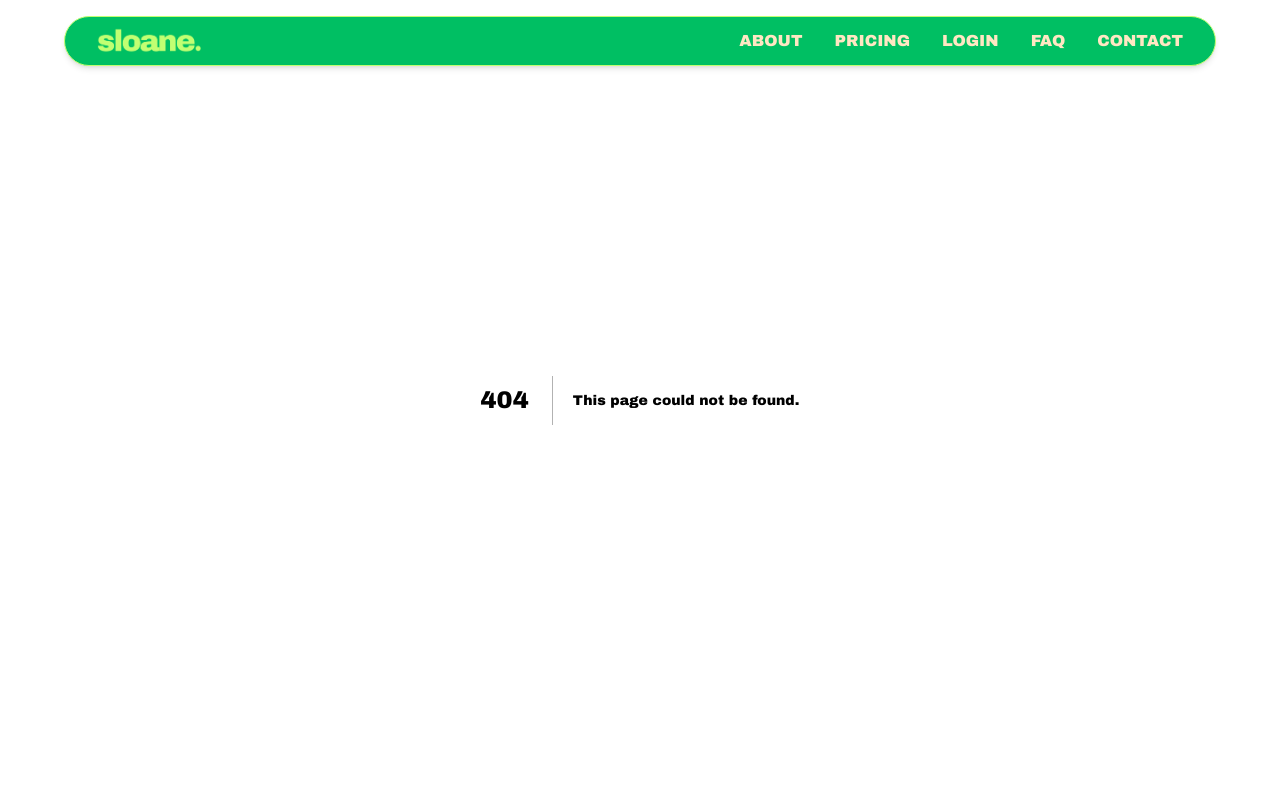
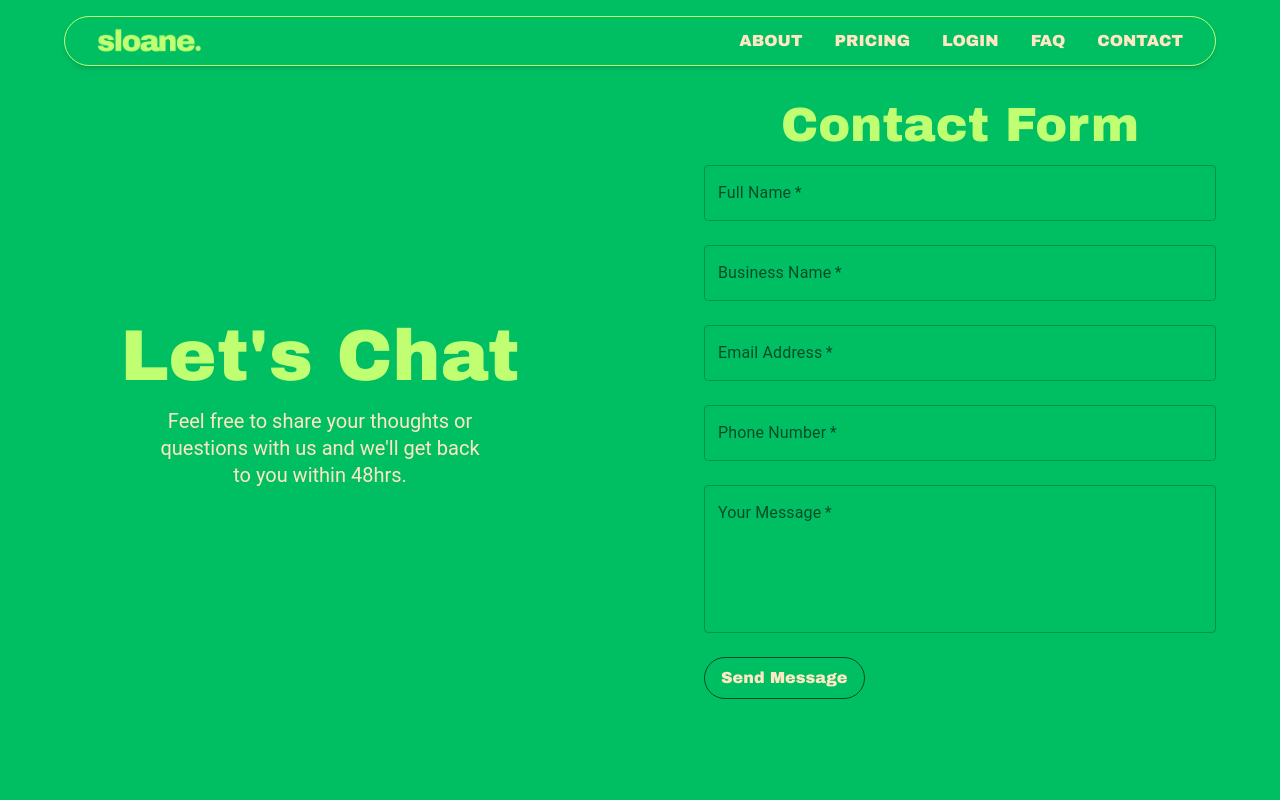
Before and after one commit to tjsoho/sloane, a Next.js app: page /contact in a window 1280 px wide. Before the commit this address had no page. Shown: the top 800 px of the page. Built offline with nearby package versions, Linux system fonts and the light colour scheme.

Commit message:
fixed buttong controls

```diff
--- /dev/null
+++ b/src/app/components/about/page.tsx
@@ -0,0 +1,9 @@
+const About = () => {
+    return (
+        <div>
+        <h1>About</h1>
+        </div>
+    );
+    }
+
+export default About;
--- a/src/app/components/core/header.tsx
+++ b/src/app/components/core/header.tsx
@@ -35,7 +35,9 @@ const Header = () => {
           <div className="w-[90%] bg-brand-green shadow-md border-[0.5px] border-brand-logo z-50 rounded-full mt-4">
             <div className="container mx-auto flex items-center justify-between px-8 py-2 ">
               <div className="flex items-center">
+                <Link href="/home" >
                 <img src="/images/logo.png" alt="Logo" className="h-8" />
+                </Link>
               </div>
               <nav className="hidden lg:flex space-x-8">
                 <Link href="/about" legacyBehavior><a className={linkClasses}>About</a></Link>
--- a/src/app/components/home/Floating.tsx
+++ b/src/app/components/home/Floating.tsx
@@ -56,7 +56,7 @@ const Floating = () => {
                 textColor="brand-green-dark"
                 textHoverColor="brand-logo"
                 backgroundColor="brand-logo"
-                hoverBG="brand-green"
+                hoverBG="brand-green-dark"
                 onClick={handleClick}
                 path="https://buy.stripe.com/bIY8yr3Lx5qw5CU001"
                 controls={controlsArray[2]}
@@ -119,7 +119,7 @@ const Floating = () => {
                 textColor="brand-green-dark"
                 textHoverColor="brand-logo"
                 backgroundColor="brand-green-light"
-                hoverBG="brand-green"
+                hoverBG="brand-green-dark"
                 onClick={handleClick}
                 path="https://buy.stripe.com/bIY8yr3Lx5qw5CU001"
                 controls={controlsArray[6]}
@@ -195,7 +195,7 @@ const Floating = () => {
                 textColor="brand-green-dark"
                 textHoverColor="brand-logo"
                 backgroundColor="brand-green-light"
-                hoverBG="brand-green"
+                hoverBG="brand-green-dark"
                 onClick={handleClick}
                 path="https://buy.stripe.com/bIY8yr3Lx5qw5CU001"
                 controls={controlsArray[10]}
@@ -213,7 +213,7 @@ const Floating = () => {
                 textColor="brand-green-dark"
                 textHoverColor="brand-logo"
                 backgroundColor="brand-logo"
-                hoverBG="brand-green"
+                hoverBG="brand-green-dark"
                 onClick={handleClick}
                 path="https://buy.stripe.com/bIY8yr3Lx5qw5CU001"
                 controls={controlsArray[11]}
@@ -276,7 +276,7 @@ const Floating = () => {
                 textColor="brand-green-dark"
                 textHoverColor="brand-logo"
                 backgroundColor="brand-green-light"
-                hoverBG="brand-green"
+                hoverBG="brand-green-dark"
                 onClick={handleClick}
                 path="https://buy.stripe.com/bIY8yr3Lx5qw5CU001"
                 controls={controlsArray[15]}
--- a/src/app/components/home/MobileFloating.tsx
+++ b/src/app/components/home/MobileFloating.tsx
@@ -24,21 +24,8 @@ const MobileFloating = () => {
     console.log("Button clicked!");
   };
 
-  const maxPixels = 64; // Maximum movement in pixels
-  const position1 = useRandomMovement(maxPixels);
-  const position2 = useRandomMovement(maxPixels);
-  const position3 = useRandomMovement(maxPixels);
-  const position4 = useRandomMovement(maxPixels);
-  const position5 = useRandomMovement(maxPixels);
-  const position6 = useRandomMovement(maxPixels);
-  const position7 = useRandomMovement(maxPixels);
-  const position8 = useRandomMovement(maxPixels);
-  const position9 = useRandomMovement(maxPixels);
-  const position10 = useRandomMovement(maxPixels);
-  const position11 = useRandomMovement(maxPixels);
-  const position12 = useRandomMovement(maxPixels);
-  const position13 = useRandomMovement(maxPixels);
-  const position14 = useRandomMovement(maxPixels);
+  const maxPixels = 12; // Maximum movement in pixels
+  const controlsArray = Array.from({ length: 16 }, () => useRandomMovement(maxPixels));
 
   return (
     <div className="bg-brand-green flex h-full w-full py-8 lg:py-32">
@@ -46,6 +33,7 @@ const MobileFloating = () => {
         {/* ---------------------------------------------------------row 1 ---------------------------------------------------------*/}
         <div className="my-6 flex w-full justify-center">
           <div className="mx-2">
+            {controlsArray[0] && (
               <Button2
                 title="Your go-to for all how-to's"
                 textColor="brand-green-dark"
@@ -54,14 +42,16 @@ const MobileFloating = () => {
                 hoverBG="brand-green-dark"
                 onClick={handleClick}
                 path="https://buy.stripe.com/bIY8yr3Lx5qw5CU001"
-              position={position1}
+                controls={controlsArray[0]}
                 animate={!isMobile} // Conditional animation
               />
+            )}
           </div>
         </div>
         {/* ---------------------------------------------------------row 2 ---------------------------------------------------------*/}
         <div className="my-2 flex w-full justify-center">
           <div className="mx-6">
+            {controlsArray[1] && (
               <Button2
                 title="Product Ideation"
                 textColor="brand-green-dark"
@@ -70,11 +60,13 @@ const MobileFloating = () => {
                 hoverBG="brand-green-dark"
                 onClick={handleClick}
                 path="https://buy.stripe.com/bIY8yr3Lx5qw5CU001"
-              position={position2}
+                controls={controlsArray[1]}
                 animate={!isMobile} // Conditional animation
               />
+            )}
           </div>
           <div className="mx-6">
+            {controlsArray[2] && (
               <Button2
                 title="Blog Ideas"
                 textColor="brand-green-dark"
@@ -83,14 +75,16 @@ const MobileFloating = () => {
                 hoverBG="brand-green-dark"
                 onClick={handleClick}
                 path="https://buy.stripe.com/bIY8yr3Lx5qw5CU001"
-              position={position3}
+                controls={controlsArray[2]}
                 animate={!isMobile} // Conditional animation
               />
+            )}
           </div>
         </div>
         {/* ---------------------------------------------------------row 3 ---------------------------------------------------------*/}
         <div className="my-2 flex w-full justify-center">
           <div className="mx-2">
+            {controlsArray[3] && (
               <Button2
                 title="SEO"
                 textColor="brand-green-dark"
@@ -99,11 +93,13 @@ const MobileFloating = () => {
                 hoverBG="brand-green-dark"
                 onClick={handleClick}
                 path="https://buy.stripe.com/bIY8yr3Lx5qw5CU001"
-              position={position4}
+                controls={controlsArray[3]}
                 animate={!isMobile} // Conditional animation
               />
+            )}
           </div>
           <div className="mx-6">
+            {controlsArray[4] && (
               <Button2
                 title="Business Planning"
                 textColor="brand-green-dark"
@@ -112,14 +108,16 @@ const MobileFloating = () => {
                 hoverBG="brand-green"
                 onClick={handleClick}
                 path="https://buy.stripe.com/bIY8yr3Lx5qw5CU001"
-              position={position5}
+                controls={controlsArray[4]}
                 animate={!isMobile} // Conditional animation
               />
+            )}
           </div>
         </div>
         {/* ---------------------------------------------------------row 4 ---------------------------------------------------------*/}
         <div className="my-2 flex w-full justify-center">
           <div className="mx-2">
+            {controlsArray[5] && (
               <Button2
                 title="Content Ideation"
                 textColor="brand-green-dark"
@@ -128,11 +126,13 @@ const MobileFloating = () => {
                 hoverBG="brand-green-dark"
                 onClick={handleClick}
                 path="https://buy.stripe.com/bIY8yr3Lx5qw5CU001"
-              position={position6}
+                controls={controlsArray[5]}
                 animate={!isMobile} // Conditional animation
               />
+            )}
           </div>
           <div className="mx-6">
+            {controlsArray[6] && (
               <Button2
                 title="Sales Funnels"
                 textColor="brand-green-dark"
@@ -141,9 +141,10 @@ const MobileFloating = () => {
                 hoverBG="brand-green"
                 onClick={handleClick}
                 path="https://buy.stripe.com/bIY8yr3Lx5qw5CU001"
-              position={position7}
+                controls={controlsArray[6]}
                 animate={!isMobile} // Conditional animation
               />
+            )}
           </div>
         </div>
         {/* ------------------------------------------------ MAIN ROW ---------------------------------------------------------*/}
@@ -164,6 +165,7 @@ const MobileFloating = () => {
         {/* row 4 */}
         <div className="my-4 flex w-full justify-center">
           <div className="mx-6">
+            {controlsArray[7] && (
               <Button2
                 title="Client Communication"
                 textColor="brand-green-dark"
@@ -172,14 +174,16 @@ const MobileFloating = () => {
                 hoverBG="brand-green-dark"
                 onClick={handleClick}
                 path="https://buy.stripe.com/bIY8yr3Lx5qw5CU001"
-              position={position8}
+                controls={controlsArray[7]}
                 animate={!isMobile} // Conditional animation
               />
+            )}
           </div>
         </div>
         {/* ---------------------------------------------------------row 5 ---------------------------------------------------------*/}
         <div className="my-2 flex w-full justify-center">
           <div className="mx-4">
+            {controlsArray[8] && (
               <Button2
                 title="Training & Onboarding"
                 textColor="brand-green-dark"
@@ -188,11 +192,13 @@ const MobileFloating = () => {
                 hoverBG="brand-green-dark"
                 onClick={handleClick}
                 path="https://buy.stripe.com/bIY8yr3Lx5qw5CU001"
-              position={position9}
+                controls={controlsArray[8]}
                 animate={!isMobile} // Conditional animation
               />
+            )}
           </div>
           <div className="mx-4">
+            {controlsArray[9] && (
               <Button2
                 title="Website Copy"
                 textColor="brand-green-dark"
@@ -201,14 +207,16 @@ const MobileFloating = () => {
                 hoverBG="brand-green-dark"
                 onClick={handleClick}
                 path="https://buy.stripe.com/bIY8yr3Lx5qw5CU001"
-              position={position10}
+                controls={controlsArray[9]}
                 animate={!isMobile} // Conditional animation
               />
+            )}
           </div>
         </div>
         {/* ---------------------------------------------------------row 6 ---------------------------------------------------------*/}
         <div className="my-2 flex w-full justify-center">
           <div className="mx-2">
+            {controlsArray[10] && (
               <Button2
                 title="Sales Funnels"
                 textColor="brand-green-dark"
@@ -217,11 +225,13 @@ const MobileFloating = () => {
                 hoverBG="brand-green-dark"
                 onClick={handleClick}
                 path="https://buy.stripe.com/bIY8yr3Lx5qw5CU001"
-              position={position11}
+                controls={controlsArray[10]}
                 animate={!isMobile} // Conditional animation
               />
+            )}
           </div>
           <div className="mx-6">
+            {controlsArray[11] && (
               <Button2
                 title="Socials Strategy"
                 textColor="brand-green-dark"
@@ -230,14 +240,16 @@ const MobileFloating = () => {
                 hoverBG="brand-green"
                 onClick={handleClick}
                 path="https://buy.stripe.com/bIY8yr3Lx5qw5CU001"
-              position={position12}
+                controls={controlsArray[11]}
                 animate={!isMobile} // Conditional animation
               />
+            )}
           </div>
         </div>
         {/* ---------------------------------------------------------row 7 ---------------------------------------------------------*/}
         <div className="my-2 flex w-full justify-center">
           <div className="mx-6 mt-4">
+            {controlsArray[12] && (
               <Button2
                 title="New Offerings"
                 textColor="brand-green-dark"
@@ -246,11 +258,13 @@ const MobileFloating = () => {
                 hoverBG="brand-green-dark"
                 onClick={handleClick}
                 path="https://buy.stripe.com/bIY8yr3Lx5qw5CU001"
-              position={position13}
+                controls={controlsArray[12]}
                 animate={!isMobile} // Conditional animation
               />
+            )}
           </div>
           <div className="mx-8 mt-2">
+            {controlsArray[13] && (
               <Button2
                 title="Course Creation"
                 textColor="brand-green-dark"
@@ -259,9 +273,10 @@ const MobileFloating = () => {
                 hoverBG="brand-green"
                 onClick={handleClick}
                 path="https://buy.stripe.com/bIY8yr3Lx5qw5CU001"
-              position={position14}
+                controls={controlsArray[13]}
                 animate={!isMobile} // Conditional animation
               />
+            )}
           </div>
         </div>
       </div>
--- /dev/null
+++ b/src/app/contact/page.tsx
@@ -0,0 +1,159 @@
+"use client";
+import React, { useState } from "react";
+import { Grid, Typography, TextField } from "@mui/material";
+import { useRouter } from "next/navigation"; // Corrected import
+import { Reveal } from "../components/Animations/Reveal";
+import { SlideReveal } from "../components/Animations/SlideReveal";
+
+const ContactForm: React.FC = () => {
+  const [isSubmitted, setIsSubmitted] = useState(false);
+  const router = useRouter();
+
+  const handleSubmit = async (e: React.FormEvent<HTMLFormElement>) => {
+    e.preventDefault();
+    const form = e.target as HTMLFormElement;
+    const formData = new FormData(form);
+    const response = await fetch("https://api.web3forms.com/submit", {
+      method: "POST",
+      body: formData,
+    });
+
+    if (response.ok) {
+      // Handle successful form submission here
+      console.log("Form submitted successfully!");
+      setIsSubmitted(true);
+      form.reset();
+
+      // Redirect to the home page after a successful submission (assuming "/home" is your home page route)
+      router.push("/home");
+    } else {
+      // Handle form submission errors here
+      console.error("Form submission failed.");
+    }
+  };
+
+  return (
+    <Grid container spacing={0}>
+      <Grid
+        item
+        xs={12}
+        md={6}
+        sx={{
+          display: "flex",
+          flexDirection: "column",
+          alignItems: "center",
+          justifyContent: "center",
+          padding: 4,
+          paddingTop: 16,
+          paddingBottom: 16,
+        }}
+        className="bg-brand-green"
+      >
+        <SlideReveal>
+          <h2 className="my-4 text-center text-5xl text-brand-logo lg:text-7xl">
+            Let's Chat
+          </h2>
+        </SlideReveal>
+        <Reveal>
+          <Typography
+            variant="h5"
+            style={{ textAlign: "center", fontSize: "20px" }}
+            className="px-16 text-brand-cream xl:px-32"
+            gutterBottom
+          >
+            Feel free to share your thoughts or questions with us and we'll get
+            back to you within 48hrs.
+          </Typography>
+        </Reveal>
+      </Grid>
+      <Grid
+        item
+        xs={12}
+        md={6}
+        sx={{
+          padding: { xs: "50px", sm: "0 32px", lg: "0 64px", xl: "0 132px" },
+          height: "100vh",
+          display: "flex",
+          flexDirection: "column",
+          justifyContent: { xs: "flex-start", sm: "center" },
+          alignItems: "center",
+        }}
+        className="bg-brand-green"
+      >
+        <form onSubmit={handleSubmit}>
+          <input
+            type="hidden"
+            name="access_key"
+            value="a8bc9187-f073-45fe-b457-d7848a0e31f0" // Replace with your actual Access Key
+          />
+          <h3 className="text-center font-Archivo text-3xl text-brand-logo lg:text-5xl">
+            Contact Form
+          </h3>
+          <TextField
+            fullWidth
+            label="Full Name"
+            name="name"
+            variant="outlined"
+            margin="normal"
+            required
+          />
+          <TextField
+            fullWidth
+            label="Business Name"
+            name="name"
+            variant="outlined"
+            margin="normal"
+            required
+          />
+          <TextField
+            fullWidth
+            label="Email Address"
+            name="email"
+            type="email"
+            variant="outlined"
+            margin="normal"
+            required
+          />
+          <TextField
+            fullWidth
+            label="Phone Number"
+            name="phone"
+            variant="outlined"
+            margin="normal"
+            required
+          />
+          <TextField
+            fullWidth
+            label="Your Message"
+            name="message"
+            multiline
+            rows={5}
+            variant="outlined"
+            margin="normal"
+            required
+          />
+          <div style={{ display: "none" }}>
+            <input type="checkbox" name="botcheck" />
+          </div>
+          <button
+            type="submit"
+            className="mt-4 rounded-full border-[1px] border-brand-green-dark  px-4 py-2 font-Archivo text-brand-cream hover:bg-brand-green-dark hover:text-brand-logo"
+          >
+            Send Message
+          </button>
+        </form>
+        <p id="result" style={{ textAlign: "center" }}></p>
+        {/* Display a pop-up message if the form is successfully submitted */}
+        {isSubmitted && (
+          <div className="popup">
+            <Typography variant="h5">
+              Thanks for getting in touch! We'll be in touch shortly.
+            </Typography>
+          </div>
+        )}
+      </Grid>
+    </Grid>
+  );
+};
+
+export default ContactForm;
```
Lines whose indentation alone changed are shown as unchanged.
